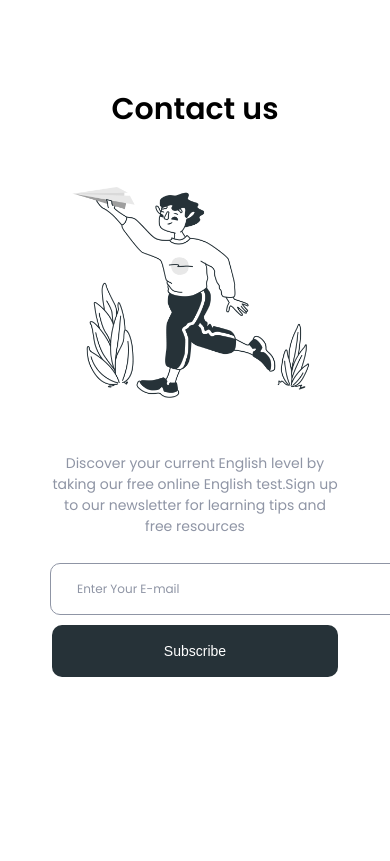
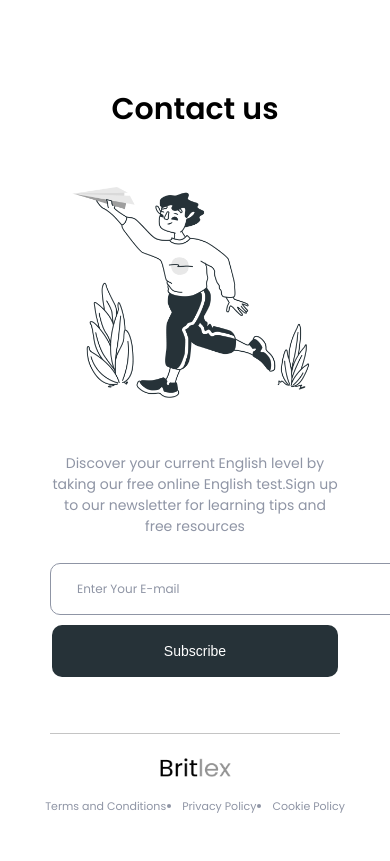
Before and after one commit to CoolSkeleton1/britlex, a plain HTML site: page index.html in a window 390 px wide. Shown: the part 5439-6300 px from the top of the page. Before the commit the page ends 6248 px from the top, so only its background shows below. Drawn offline with Linux system fonts and the light colour scheme.

Commit message:
add footer

```diff
--- a/css/media.css
+++ b/css/media.css
@@ -179,6 +179,17 @@
         font-size: 16px;
         padding: 20px 46px;
     }
+
+    .footer {
+        padding: 0 20px 24px;
+    }
+    .footer::before {
+        margin: 0 auto 22px;
+        width: 920px;
+    }
+    .footer-menu {
+        font-size: 16px;
+    }
 }
 
 @media screen and (max-width: 833px) {
@@ -350,6 +361,17 @@
     }
     .contact-info p.text {
         margin: 0 0 26px;
+    }
+
+    .footer {
+        padding: 0 20px 14px;
+    }
+    .footer::before {
+        margin: 0 auto 18px;
+        width: 690px;
+    }
+    .footer-menu {
+        font-size: 13px;
     }
 }
 
@@ -539,6 +561,21 @@
         max-width: 358px;
         margin: 82px auto 34px;
     }
+
+    .footer {
+        padding: 0 20px 26px;
+    }
+    .footer::before {
+        margin: 0 auto 24px;
+        width: 510px;
+    }
+    .footer-logo img {
+        max-width: 89px;
+    }
+    .footer-menu {
+        gap: 16px;
+        font-size: 12px;
+    }
 }
 
 @media screen and (max-width: 425px) {
@@ -661,6 +698,10 @@
         max-width: 241px;
     }
 
+    .contact {
+        padding-bottom: 56px;
+    }
+
     .contact-img-hidden {
         max-width: 253px;
         margin: 38px auto 38px;
@@ -677,4 +718,21 @@
         font-size: 14px;
         padding: 18px 112px;
     }
+
+    .footer {
+        padding: 0 10px 46px;
+    }
+    .footer::before {
+        width: 290px;
+    }
+    .footer-content {
+        flex-direction: column;
+        gap: 14px;
+    }
+    .footer-logo img {
+        max-width: 71px;
+    }
+    .footer-menu {
+        font-size: 11px;
+    }
 }
--- a/css/style.css
+++ b/css/style.css
@@ -66,7 +66,6 @@ main {
 
 .logo:hover {
     cursor: pointer;
-    ;
 }
 
 .menu-list ul {
@@ -446,3 +445,37 @@ main {
     background-color: #3b4d56;
     transition: all ease 0.4s;
 }
+
+/* Footer */
+.footer {
+    padding-bottom: 64px;
+}
+.footer-content {
+    display: flex;
+    justify-content: space-between;
+    align-items: center;
+}
+.footer::before {
+    content: "";
+    display: block;
+    margin: 0 auto 30px;
+    width: 1338px;
+    height: 1px;
+    background-color: #c4c4c4;
+}
+.footer-logo:hover {
+    cursor: pointer;
+}
+.footer-menu {
+    display: flex;
+    gap: 30px;
+    font-size: 24px;
+    color: var(--gray-color);
+}
+.footer-menu li:first-child {
+    list-style: none;
+}
+.footer-menu li:hover {
+    text-decoration: underline;
+    cursor: pointer;
+}
--- a/index.html
+++ b/index.html
@@ -179,6 +179,21 @@
                 </div>
             </div>
         </section>
+
+        <footer class="footer">
+            <div class="container">
+                <div class="footer-content">
+                    <div class="footer-logo">
+                        <img src="img/Britlex.png" alt="">
+                    </div>
+                    <ul class="footer-menu">
+                        <li>Terms and Conditions</li>
+                        <li>Privacy Policy</li>
+                        <li>Cookie Policy</li>
+                    </ul>
+                </div>
+            </div>
+        </footer>
     </main>
 </body>
 
```
